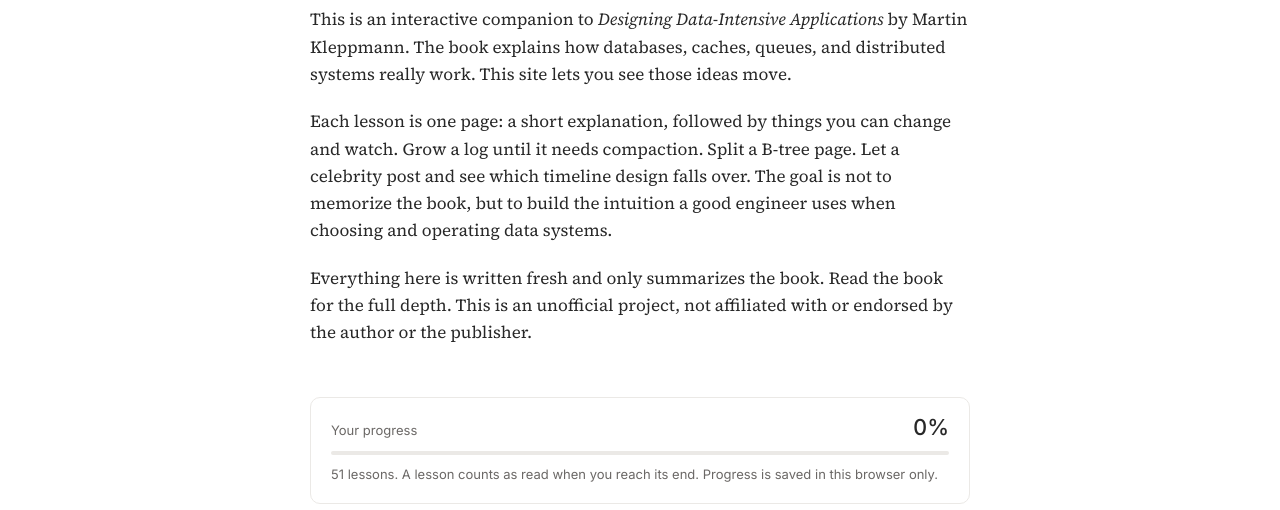
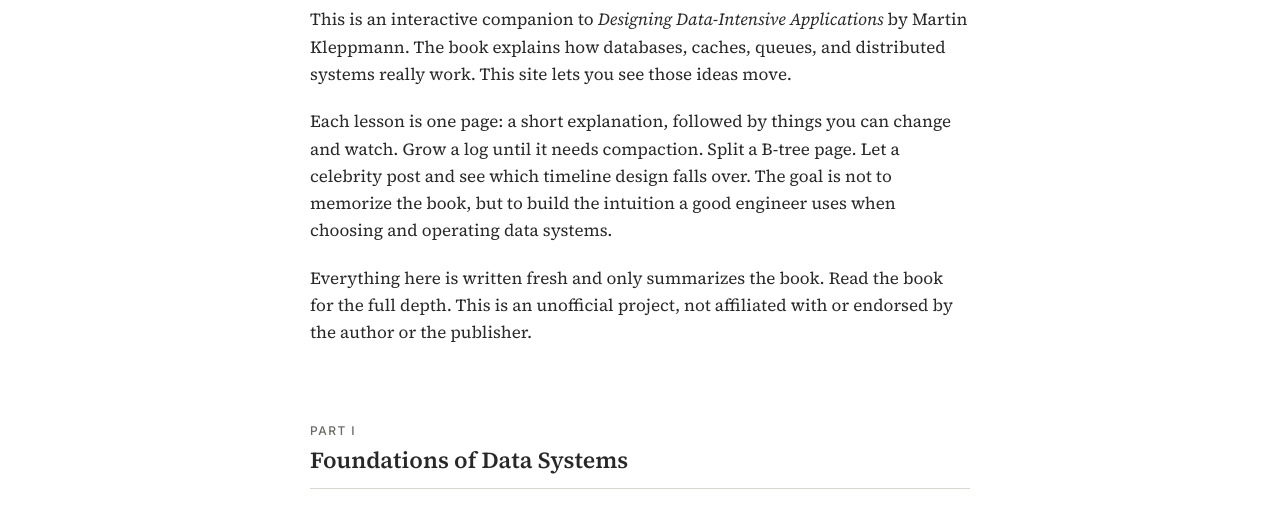
Before and after one commit to rupokghosh/learn-data-systems, a plain HTML site: page index.html in a window 1280 px wide. Shown: the part 218-728 px from the top of the page. Drawn offline with Linux system fonts and the light colour scheme.

Commit message:
Drop the overall progress box from the home page
The percentages on each part and chapter already show how far you are, so the separate box was redundant.

Co-Authored-By: Claude Opus 5.5 <noreply@anthropic.com>

```diff
--- a/assets/style.css
+++ b/assets/style.css
@@ -187,11 +187,6 @@ table.tradeoffs { width: 100%; border-collapse: collapse; font: 14px/1.5 var(--s
 /* ---------- Progress ---------- */
 .progress-bar { display: block; height: 4px; border-radius: 2px; background: var(--line); overflow: hidden; }
 .progress-bar > span { display: block; height: 100%; border-radius: inherit; background: var(--green); transition: width 400ms var(--ease-out); }
-.course-progress { margin: 3em 0 0; padding: 18px 20px 4px; border: 1px solid var(--line); border-radius: 10px; font-family: var(--sans); }
-.course-progress-head { display: flex; justify-content: space-between; align-items: baseline; gap: 12px; margin-bottom: 10px; font-size: 13px; color: var(--ink-3); }
-.course-progress-head b { font: 500 22px/1 var(--sans); color: var(--ink); font-variant-numeric: tabular-nums; }
-.course-progress p { font: 13px/1.5 var(--sans); color: var(--ink-3); margin: 10px 0 14px; }
-.course-progress + .index-part { margin-top: 3em; }
 .index-part-title em { font-style: normal; letter-spacing: 0; text-transform: none; color: var(--green); margin-left: 10px; font-variant-numeric: tabular-nums; }
 .read-count.done { color: var(--green); }
 .read-progress { margin-top: 14px; padding: 14px 0 2px; border-top: 1px solid var(--line); }
@@ -269,7 +264,6 @@ pre.code { margin: 0 0 14px; }
 @media (max-width: 700px) {
   body { font-size: 16.5px; }
   .scroll-x.can-scroll { margin-inline: -16px; padding-inline: 16px; }
-  .course-progress { padding: 16px 16px 2px; }
   .read-row { flex-wrap: wrap; }
   .post { padding-top: 24px; }
   .post-head { margin: 0 0 40px; }
--- a/index.html
+++ b/index.html
@@ -30,7 +30,7 @@
   <div id="chapters"></div>
 </main>
 <script type="module">
-  import { PARTS, isRead, progress, progressBar } from "./assets/site.js";
+  import { PARTS, isRead, progress } from "./assets/site.js";
   const chapterHtml = (c) => {
     if (!c.lessons.length) {
       return `<h3 class="index-chapter soon" id="chapter-${c.n}"><span>Chapter ${c.n} · ${c.title}</span><span class="read-count">Coming later</span></h3>`;
@@ -42,19 +42,8 @@
       <li class="${isRead(l.slug) ? "read" : ""}"><a href="lessons/${l.slug}.html"><span class="num">${c.n}.${i + 1}</span><span><span class="t">${l.title}</span><span class="d">${isRead(l.slug) ? `<span class="read-mark">Read</span>` : ""}${l.desc}</span></span></a></li>`).join("")}
     </ol>`;
   };
-  const overall = () => {
-    const { read, total, pct } = progress();
-    return `
-    <div class="course-progress">
-      <div class="course-progress-head"><span>Your progress</span><b>${pct}%</b></div>
-      ${progressBar(pct, "Course progress")}
-      <p>${read
-        ? `${read} of ${total} lessons read${read === total ? ". You have finished every lesson." : "."}`
-        : `${total} lessons. A lesson counts as read when you reach its end.`} Progress is saved in this browser only.</p>
-    </div>`;
-  };
   const render = () => {
-    document.getElementById("chapters").innerHTML = overall() + PARTS.map((p) => {
+    document.getElementById("chapters").innerHTML = PARTS.map((p) => {
       const pp = progress(p.chapters.flatMap((c) => c.lessons));
       return `
     <section class="index-part" id="part-${p.n}">
```
